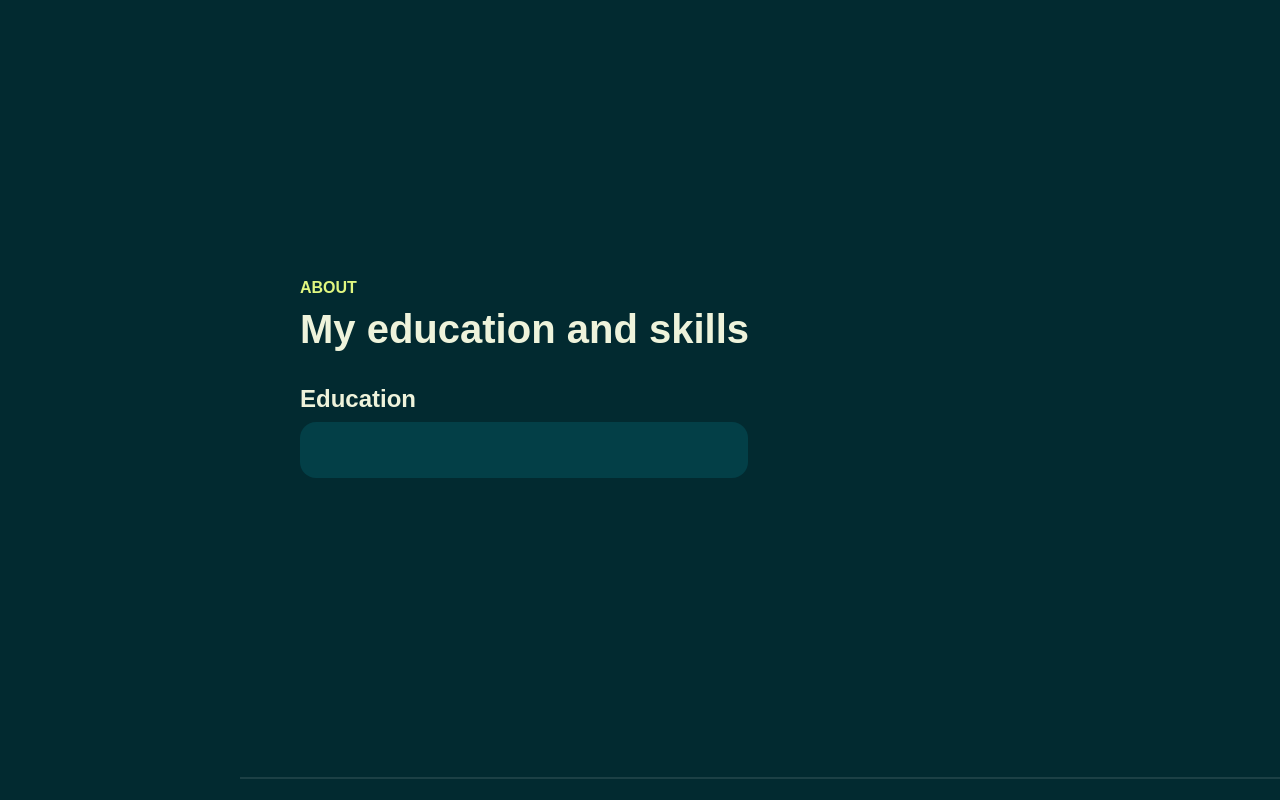
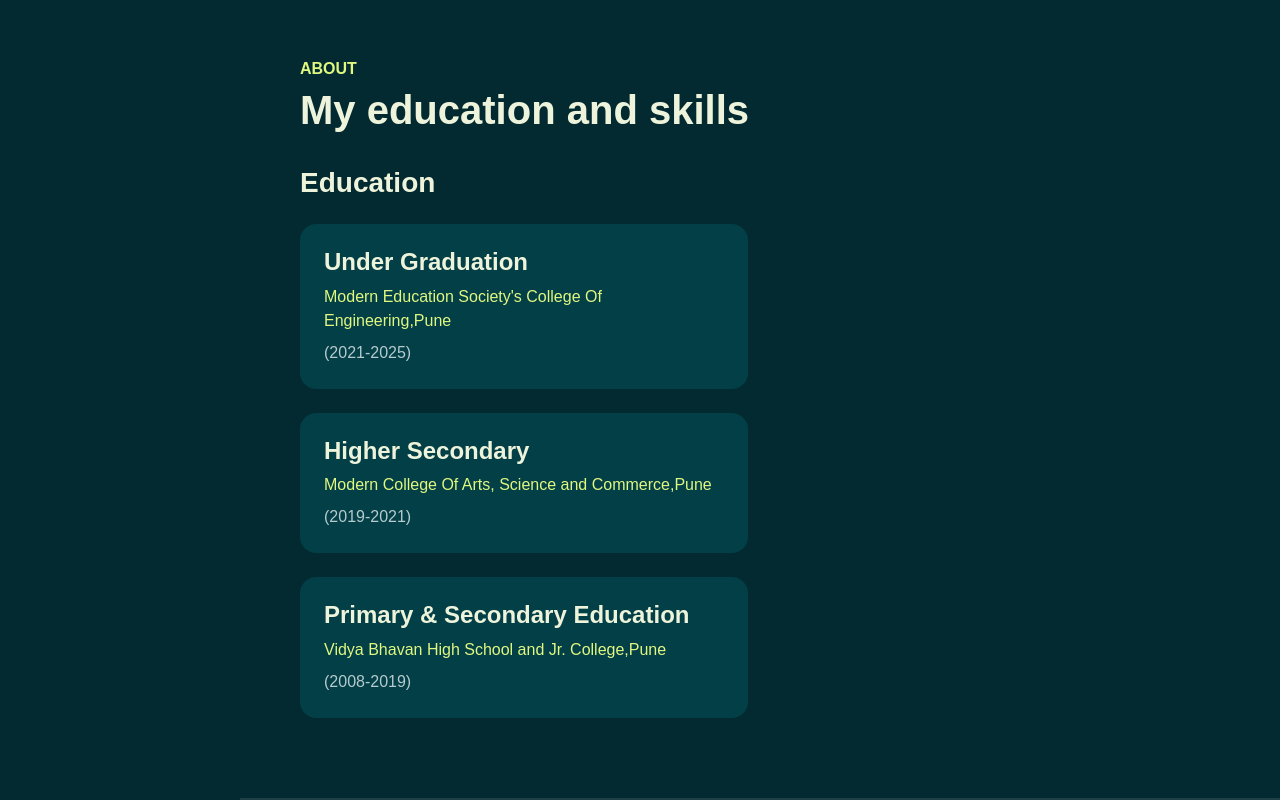
Before and after one commit to Diksha7320/assets, a plain HTML site: page index.html in a window 1280 px wide. Shown: the part 2421-3221 px from the top of the page. Before the commit the page ends 3200 px from the top, so only its background shows below. Drawn offline with Linux system fonts and the light colour scheme; a web font is replaced by a local one.

Commit message:
Education component

```diff
--- a/index.html
+++ b/index.html
@@ -150,7 +150,7 @@
               </div>
               <div class="card-custom-content p-4">
                 <h4>Web Development</h4>
-                <p>I've developed my personal portfolio using HTML and CSS which shows a overview of my work,skills and projects</p>
+                <p>I've developed my personal portfolio using HTML,CSS & Bootstrap </p>
               </div>
             </div>
           </div>
@@ -174,13 +174,32 @@
 
         <div class="row gy-5">
           <div class="col-lg-6">
-            <h4 data-aos="fade-up" data-aos-delay="300">Education</h4>
+            <h3 class="mb-4" data-aos="fade-up" data-aos-delay="300">Education</h3>
               <div class="row gy-4">
-                  <div class="col-12">
+
+                  <div class="col-12" data-aos="fade-up" data-aos-delay="600">
                       <div class="bg-base p-4 rounded-4 shadow-effect">
-                          <h5></h5>
+                          <h4>Under Graduation</h4>
+                          <p class="text-brand mb-2">Modern Education Society's College Of Engineering,Pune</p>
+                          <p class="mb-0">(2021-2025)</p>
                       </div>
                   </div>
+
+                  <div class="col-12" data-aos="fade-up" data-aos-delay="800">
+                    <div class="bg-base p-4 rounded-4 shadow-effect">
+                        <h4>Higher Secondary</h4>
+                        <p class="text-brand mb-2">Modern College Of Arts, Science and Commerce,Pune</p>
+                        <p class="mb-0">(2019-2021)</p>
+                    </div>
+                </div>
+
+                <div class="col-12" data-aos="fade-up" data-aos-delay="1000">
+                  <div class="bg-base p-4 rounded-4 shadow-effect">
+                      <h4>Primary & Secondary Education</h4>
+                      <p class="text-brand mb-2">Vidya Bhavan High School and Jr. College,Pune</p>
+                      <p class="mb-0">(2008-2019)</p>
+                  </div>
+              </div>
 
             </div>
 
```
